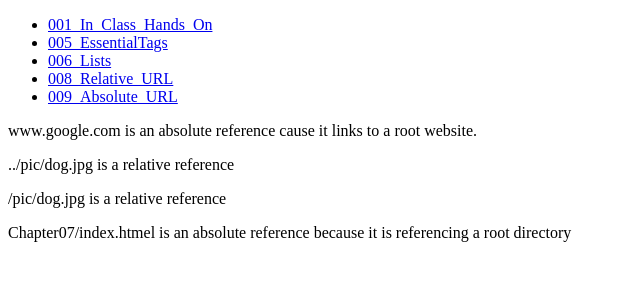
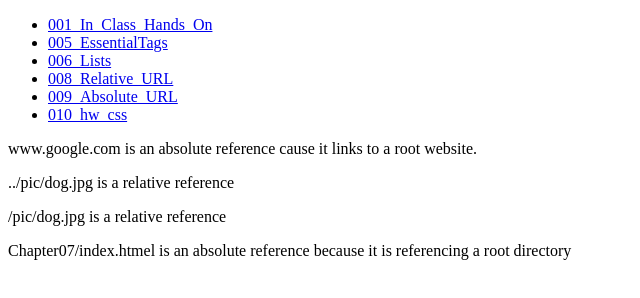
Before and after one commit to mrericjello/mrericjelloSP17.github.io, a plain HTML site: page Index.html in a window 1280 px wide. Shown: the whole page, without its empty margins (0-640 px from the left). Drawn offline with Linux system fonts and the light colour scheme.

Commit message:
updating nav for finding files

```diff
--- a/Index.html
+++ b/Index.html
@@ -12,6 +12,7 @@
     <li><a href="006_Lists">006_Lists</a></li>
     <li><a href="008_Relative_URL">008_Relative_URL</a></li>
     <li><a href="009_Absolute_URL">009_Absolute_URL</a></li>
+    <li><a href="010_hw_css">010_hw_css</a></li>
     </ul>
 </nav>
 
```
